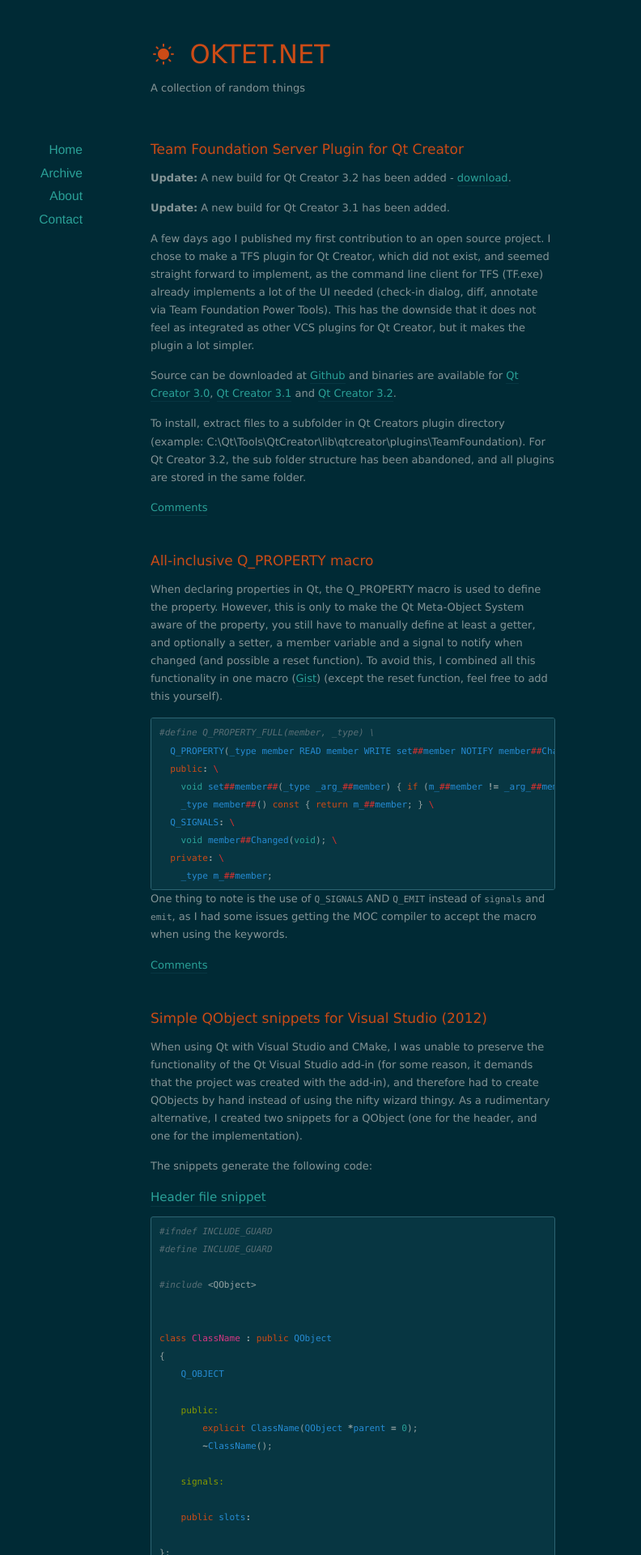
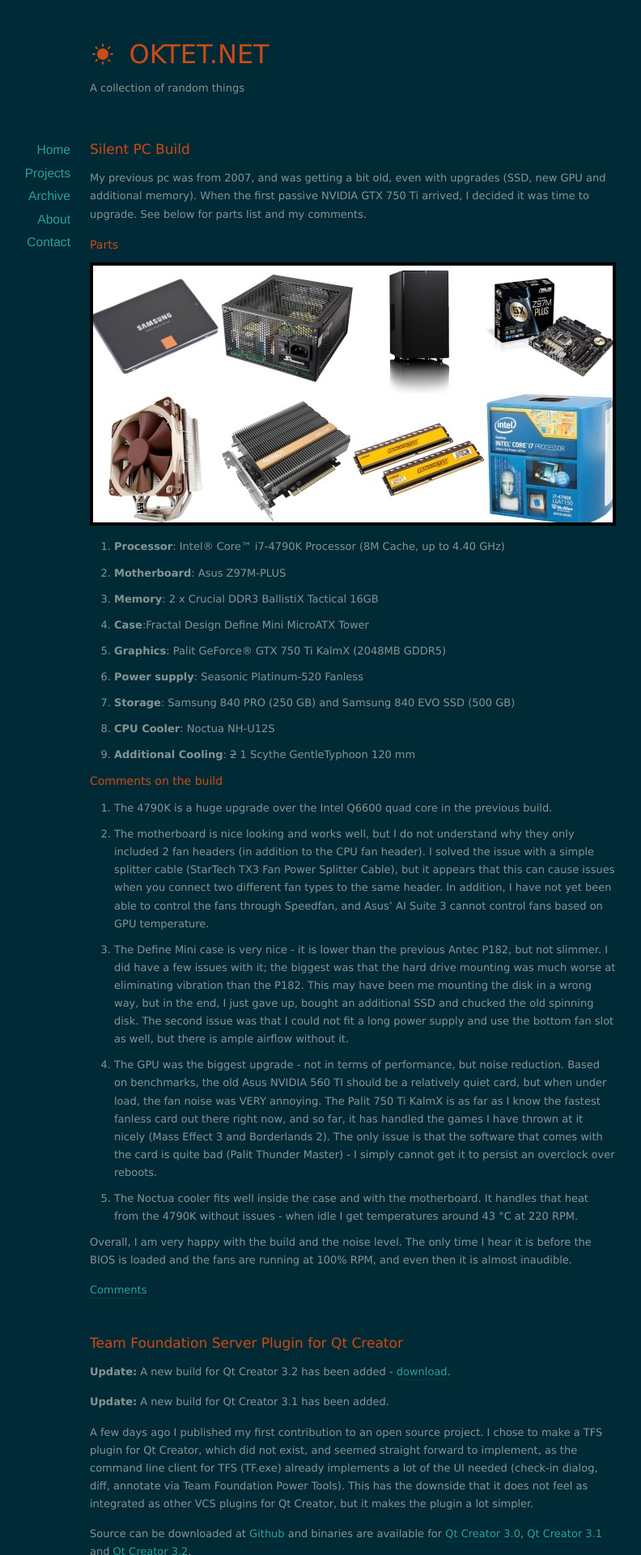
Before and after one commit to jesperhh/jesperhh.github.io, a Jekyll site: the page built from index.html, in a window 1280 px wide. Shown: the top 1920 px of the page at 81% size, without its empty margins (204-996 px from the left). Built offline with Jekyll 4.4.1, drawn with Linux system fonts in a browser that asks for light colours; nearby versions of some CDN libraries; the list of posts is cut into pages by our own code; comment, search, counter and statistics services are not loaded; some of the changed text lies outside the part shown.

Commit message:
Add new projects section, and add new pc build post

```diff
--- a/_config.yml
+++ b/_config.yml
@@ -5,7 +5,16 @@
 markdown: kramdown
 
 permalink: /:year/:month/:day/:title/
-paginate: 10
-pygments: true
+paginate: 5
+highlighter: rouge
+
+timezone: Europe/Copenhagen
 
 exclude: ['README.md', 'Gemfile.lock', 'Gemfile', 'Rakefile']
+
+pages_list:
+  Home: '/'
+  Projects: '/projects'
+  Archive: '/archives'
+  About: '/about'
+  Contact: 'mailto:web@oktet.net'
--- a/_layouts/default.html
+++ b/_layouts/default.html
@@ -34,10 +34,9 @@
     <div id="sidebar">
       <nav>
         <ul>
-          <li><a href="/">Home</a></li>
-          <li><a href="/archives">Archive</a></li>
-          <li><a href="/about">About</a></li>
-		  <li><a href="mailto:web@oktet.net">Contact</a></li>
+          {% for page in site.pages_list %}
+          <li><a href="{{ page[1] }}">{{ page[0] }}</a></li>
+          {% endfor %}
         </ul>
       </nav>
     </div>
--- a/_posts/2013-09-08-using-logitech-k760-on-windows.markdown
+++ b/_posts/2013-09-08-using-logitech-k760-on-windows.markdown
@@ -1,7 +1,7 @@
 ---
 layout: post
 title:  "Using the Logitech K760 Wireless Solar Keyboard on Windows"
-date:   2013-09-15 19:40:00
+date:   2013-09-08 19:40:00
 categories: development
 ---
 
--- /dev/null
+++ b/_posts/2014-09-26-silent-pc-build.markdown
@@ -0,0 +1,31 @@
+---
+layout: post
+title:  "Silent PC Build"
+date:   2014-09-28 19:30:00
+categories: hardware
+---
+
+My previous pc was from 2007, and was getting a bit old, even with upgrades (SSD, new GPU and additional memory). When the first passive NVIDIA GTX 750 Ti arrived, I decided it was time to upgrade. See below for parts list and my comments.
+
+### Parts
+
+<img src="/images/parts.jpg" class="center" />
+
+* **Processor**: Intel® Core™ i7-4790K Processor (8M Cache, up to 4.40 GHz)
+* **Motherboard**: Asus Z97M-PLUS
+* **Memory**: 2 x Crucial DDR3 BallistiX Tactical 16GB
+* **Case**:Fractal Design Define Mini MicroATX Tower
+* **Graphics**: Palit GeForce® GTX 750 Ti KalmX (2048MB GDDR5)
+* **Power supply**: Seasonic Platinum-520 Fanless
+* **Storage**: Samsung 840 PRO (250 GB) and Samsung 840 EVO SSD (500 GB)
+* **CPU Cooler**: Noctua NH-U12S
+* **Additional Cooling**: <del>2</del> 1 Scythe GentleTyphoon 120 mm
+
+### Comments on the build
+* The 4790K is a huge upgrade over the Intel Q6600 quad core in the previous build.
+* The motherboard is nice looking and works well, but I do not understand why they only included 2 fan headers (in addition to the CPU fan header). I solved the issue with a simple splitter cable (StarTech TX3 Fan Power Splitter Cable), but it appears that this can cause issues when you connect two different fan types to the same header. In addition, I have not yet been able to control the fans through Speedfan, and Asus' AI Suite 3 cannot control fans based on GPU temperature.
+* The Define Mini case is very nice - it is lower than the previous Antec P182, but not slimmer. I did have a few issues with it; the biggest was that the hard drive mounting was much worse at eliminating vibration than the P182. This may have been me mounting the disk in a wrong way, but in the end, I just gave up, bought an additional SSD and chucked the old spinning disk. The second issue was that I could not fit a long power supply and use the bottom fan slot as well, but there is ample airflow without it.
+* The GPU was the biggest upgrade - not in terms of performance, but noise reduction. Based on benchmarks, the old Asus NVIDIA 560 TI should be a relatively quiet card, but when under load, the fan noise was VERY annoying. The Palit 750 Ti KalmX is as far as I know the fastest fanless card out there right now, and so far, it has handled the games I have thrown at it nicely (Mass Effect 3 and Borderlands 2). The only issue is that the software that comes with the card is quite bad (Palit Thunder Master) - I simply cannot get it to persist an overclock over reboots.
+* The Noctua cooler fits well inside the case and with the motherboard. It handles that heat from the 4790K without issues - when idle I get temperatures around 43 °C at 220 RPM.
+
+Overall, I am very happy with the build and the noise level. The only time I hear it is before the BIOS is loaded and the fans are running at 100% RPM, and even then it is almost inaudible.
--- a/assets/css/style.css
+++ b/assets/css/style.css
@@ -48,7 +48,7 @@
 }
 
 p { margin-bottom: 15px; }
-ul, ol { padding: 0 0 18px 30px; }
+ul, ol { padding: 0 0 0 30px; }
 ol li, ul li { margin-top: 10px; margin-bottom: 10px; }
 em, i { font-style: italic; }
 strong, b { font-weight: bold; }
@@ -109,13 +109,13 @@
 
 /*** Structure ***/
 #page {
-	width: 500px;
+	width: 650px;
 	margin: 0 auto;
 	position: relative;
 }
 
 #header {
-	width: 500px;
+	width: 650px;
 	margin: 40px auto 50px auto;
 }
 #header h1 {
@@ -127,7 +127,7 @@
 }
 
 #footer {
-	width: 500px;
+	width: 650px;
 	margin: 50px auto 20px auto;
 	padding-top: 10px;
 	font-size: 0.85em;
@@ -135,7 +135,7 @@
 }
 
 #content {
-	width: 500px;
+	width: 650px;
 	margin: 0 auto;
 }
 
@@ -144,7 +144,7 @@
 	text-align: right;
 	width: 160px;
 	top: 0;
-	left: -240px;
+	left: -180px;
 }
 
 #sidebar li {
--- /dev/null
+++ b/projects/index.markdown
@@ -0,0 +1,18 @@
+---
+layout: default
+title: Projects
+---
+
+A list of projects I have put online:
+
+* WinK760: An application to toggle default behaviour of F-keys on Logitech K760
+  - [Blog post]({% post_url 2013-09-08-using-logitech-k760-on-windows %}) and [Github Page][WinK760]
+* Team Foundation plugin for Qt Creator
+  - [Blog post]({% post_url 2014-02-04-team-foundation-server-plugin-for-qt-creator %}) and [Github Page][TeamFoundation]
+* Silent PC Build
+  - [Blog post]({% post_url 2014-09-28-silent-pc-build %})
+* Bikes
+  - Soon to come ...
+
+ [WinK760]: https://github.com/jesperhh/WinK760
+ [TeamFoundation]: https://github.com/jesperhh/teamfoundation
```
Also changed, not shown: images/parts.jpg (added).
